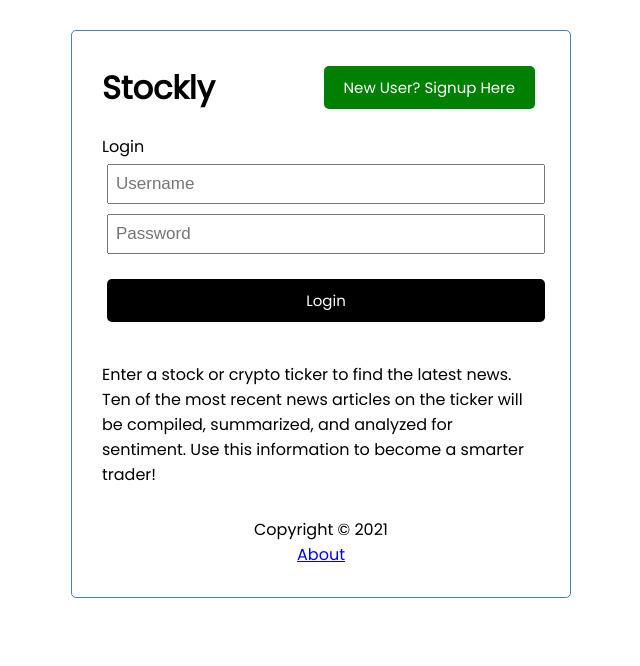
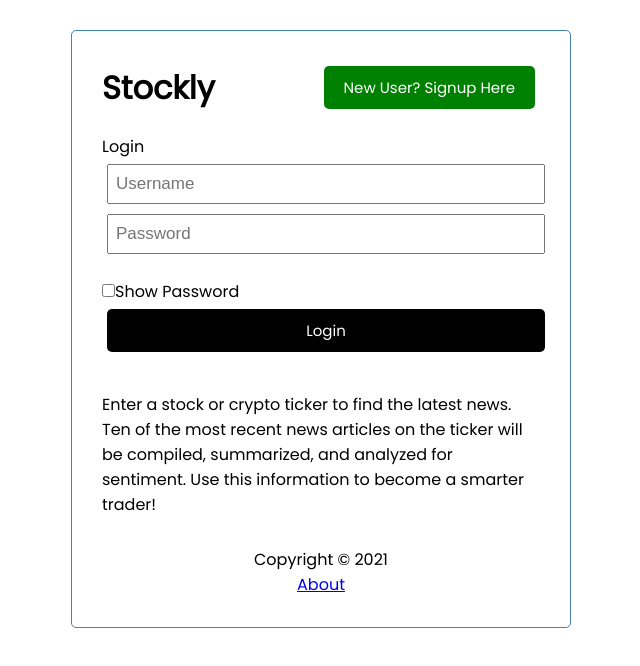
Before and after one commit to raphaelkhan8/Stockly, a React (Create React App) app: page / in a window 1280 px wide. Shown: the top 666 px of the page, without its empty margins (319-959 px from the left). Built offline with nearby package versions, Linux system fonts and the light colour scheme; no server answers.

Commit message:
added password hidden text

```diff
--- a/src/components/Login.js
+++ b/src/components/Login.js
@@ -19,9 +19,19 @@ const Login = ({ getUser, saveUser, showLogin }) => {
       setPass('');
     }
 
+    const togglePass = () => {
+        let x = document.getElementById("inputPass");
+        if (x.type === "password") {
+            x.type = "text";
+        } else {
+            x.type = "password";
+        }
+    }
+
     const displayView = (showLogin) => {
         return (showLogin) ? 'Login' : 'Sign Me Up';
     }
+
 
     return (
       <>
@@ -35,12 +45,14 @@ const Login = ({ getUser, saveUser, showLogin }) => {
           onChange={(e) => setName(e.target.value)}
         />
         <input
-          type='text'
+          id="inputPass"
+          type='password'
           placeholder='Password'
           value={passWord}
           onChange={(e) => setPass(e.target.value)}
         />
         </div>
+        <input type="checkbox" onClick={togglePass} />Show Password
 
       <button type='submit'
         className='btn btn-block' >{displayView(showLogin)}
```
